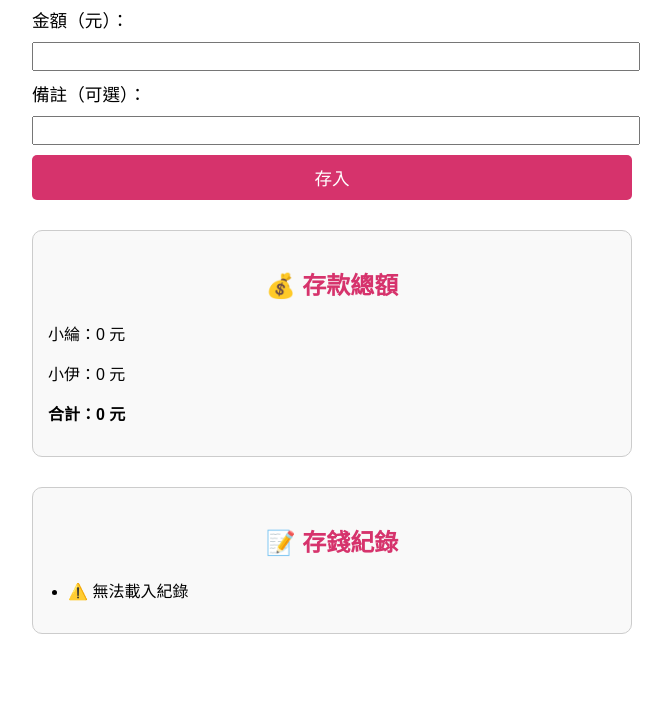
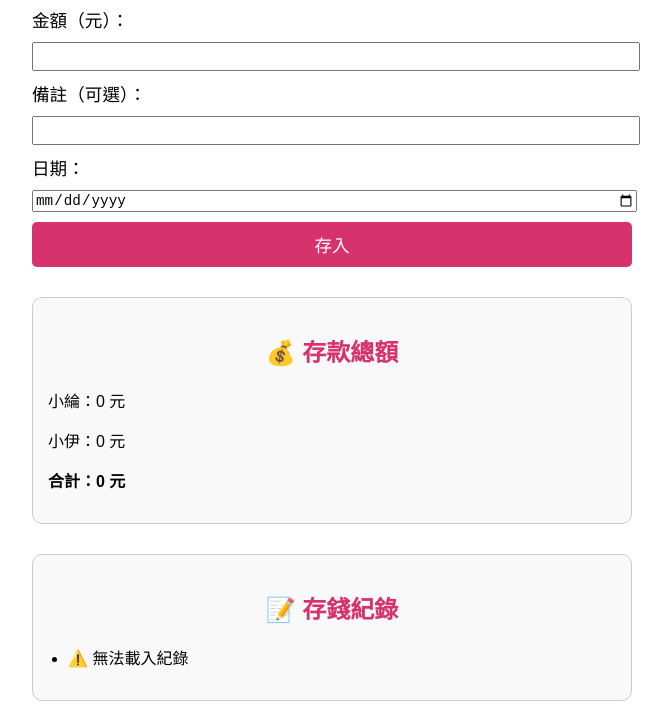
Before and after one commit to lalalalala1357/moneycan, a plain HTML site: page index.html in a window 1280 px wide. Shown: the part 173-894 px from the top of the page, without its empty margins (308-979 px from the left). Before the commit the page ends 827 px from the top, so only its background shows below. Drawn offline with Linux system fonts and the light colour scheme; no server answers.

Commit message:
Add files via upload

```diff
--- a/index.html
+++ b/index.html
@@ -65,6 +65,10 @@
     <label>備註（可選）：
       <input type="text" id="note">
     </label>
+
+    <label for="date">日期：</label>
+      <input type="date" id="date" name="date">
+
 
     <button type="submit">存入</button>
   </form>
@@ -146,7 +150,8 @@
       const data = {
         person,
         amount: parseInt(amount),
-        note
+        note,
+        date
       };
 
       try {
```
